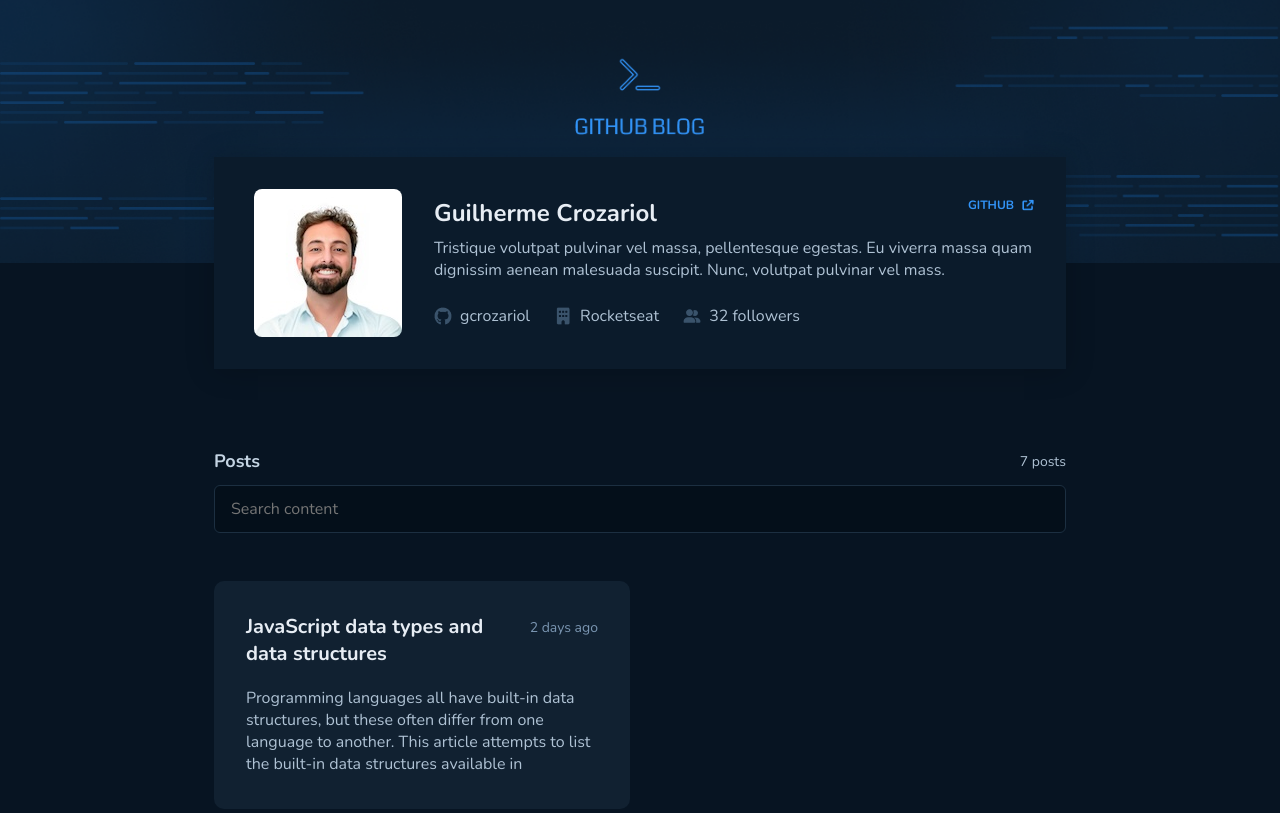
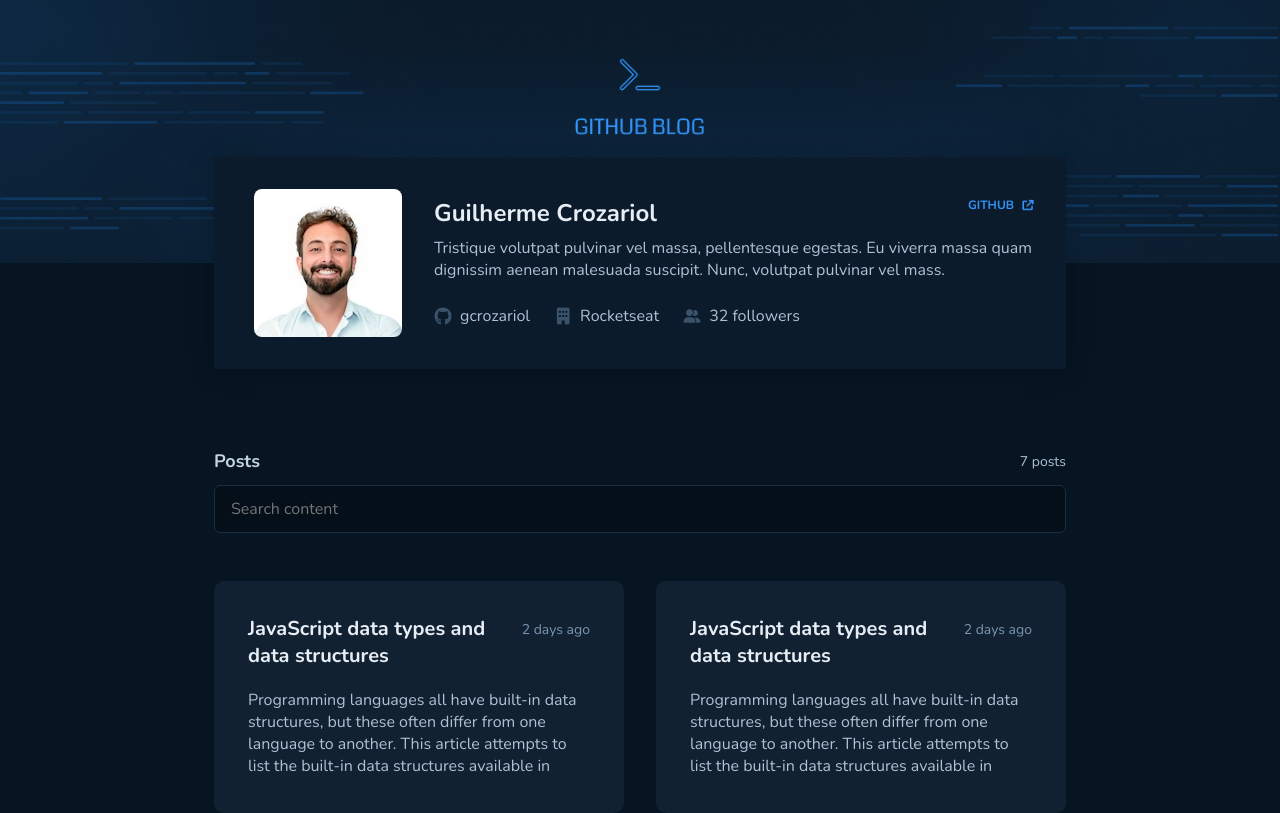
Before and after one commit to gcrozariol/github-blog-react, a React (Vite) app: page / in a window 1280 px wide. Built offline with nearby package versions, Linux system fonts and the light colour scheme.

Commit message:
Add opacity when pressing post card

```diff
--- a/src/pages/Blog/components/Posts/index.tsx
+++ b/src/pages/Blog/components/Posts/index.tsx
@@ -7,26 +7,54 @@
   PostContent,
 } from './styles'
 
+interface PostProps {
+  id: string
+  title: string
+  content: string
+  createdAt: string
+}
+
+interface PostCardProps {
+  data: PostProps
+}
+
+function PostCard({ data }: PostCardProps) {
+  const { title, content, createdAt } = data
+
+  return (
+    <Post>
+      <PostHeader>
+        <PostTitle>{title}</PostTitle>
+        <PostDate>{createdAt}</PostDate>
+      </PostHeader>
+      <PostContent>{content}</PostContent>
+    </Post>
+  )
+}
+
 export function Posts() {
+  const posts = [
+    {
+      id: '1',
+      title: 'JavaScript data types and data structures',
+      content:
+        'Programming languages all have built-in data structures, but these often differ from one language to another. This article attempts to list the built-in data structures available in JavaScript and what properties they have. These can be used to build other data structures. Wherever possible, comparisons with other languages are drawn. Dynamic typing JavaScript is a loosely typed and dynamic language. Variables in JavaScript are not directly associated with any particular value type, and any variable can be assigned (and re-assigned) values of all types',
+      createdAt: '2 days ago',
+    },
+    {
+      id: '2',
+      title: 'JavaScript data types and data structures',
+      content:
+        'Programming languages all have built-in data structures, but these often differ from one language to another. This article attempts to list the built-in data structures available in JavaScript and what properties they have. These can be used to build other data structures. Wherever possible, comparisons with other languages are drawn. Dynamic typing JavaScript is a loosely typed and dynamic language. Variables in JavaScript are not directly associated with any particular value type, and any variable can be assigned (and re-assigned) values of all types',
+      createdAt: '2 days ago',
+    },
+  ]
+
   return (
     <PostsContainer>
-      <Post>
-        <PostHeader>
-          <PostTitle>JavaScript data types and data structures</PostTitle>
-          <PostDate>2 days ago</PostDate>
-        </PostHeader>
-        <PostContent>
-          Programming languages all have built-in data structures, but these
-          often differ from one language to another. This article attempts to
-          list the built-in data structures available in JavaScript and what
-          properties they have. These can be used to build other data
-          structures. Wherever possible, comparisons with other languages are
-          drawn. Dynamic typing JavaScript is a loosely typed and dynamic
-          language. Variables in JavaScript are not directly associated with any
-          particular value type, and any variable can be assigned (and
-          re-assigned) values of all types.
-        </PostContent>
-      </Post>
+      {posts.map((post) => {
+        return <PostCard key={post.id} data={post} />
+      })}
     </PostsContainer>
   )
 }
--- a/src/pages/Blog/components/Posts/styles.ts
+++ b/src/pages/Blog/components/Posts/styles.ts
@@ -12,6 +12,19 @@
   background-color: ${(props) => props.theme['base-post']};
   border-radius: 10px;
   padding: 2rem;
+
+  border: 2px solid ${(props) => props.theme['base-post']};
+
+  transition: 100ms;
+
+  &:hover {
+    cursor: pointer;
+    border: 2px solid ${(props) => props.theme['base-label']};
+  }
+
+  &:active {
+    opacity: 80%;
+  }
 `
 
 export const PostHeader = styled.div`
@@ -39,7 +52,6 @@
 `
 
 export const PostContent = styled.div`
-  min-width: 352px;
   height: 90px;
 
   margin-top: 1.25rem;
```
